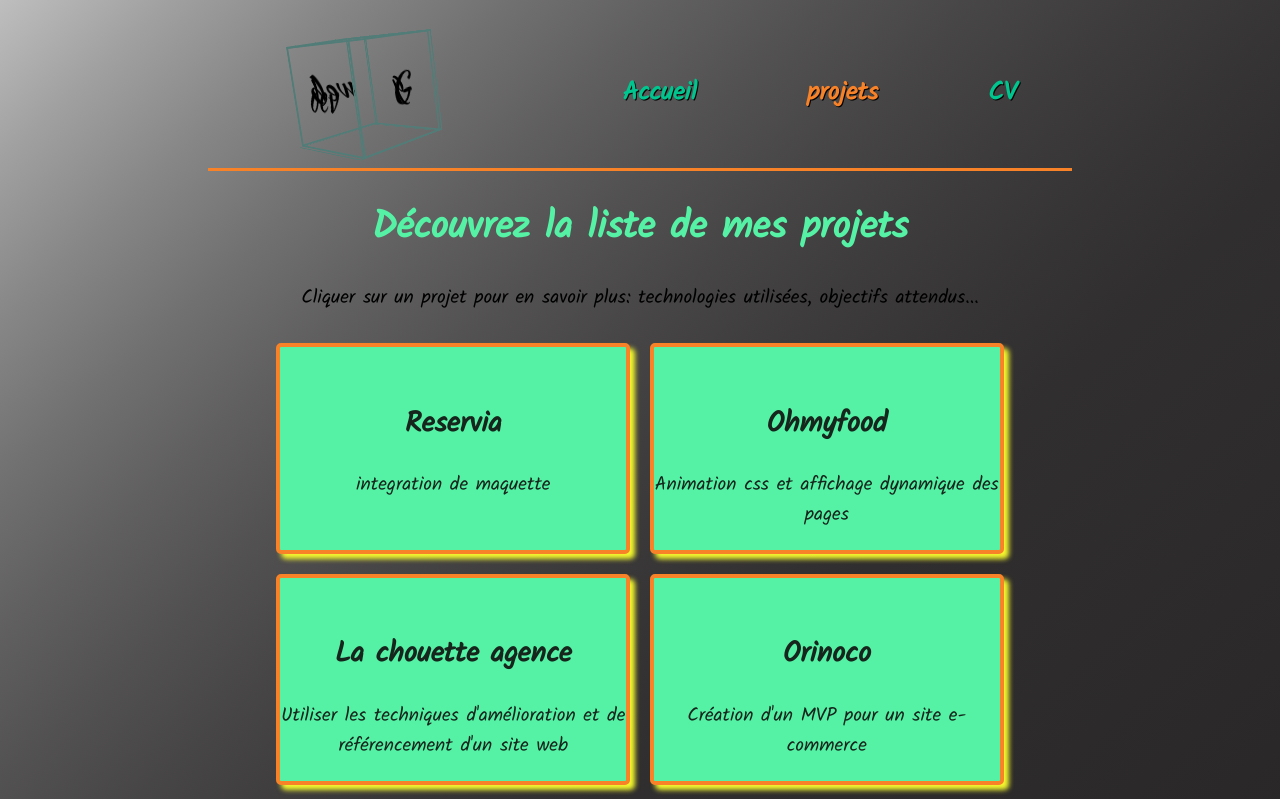
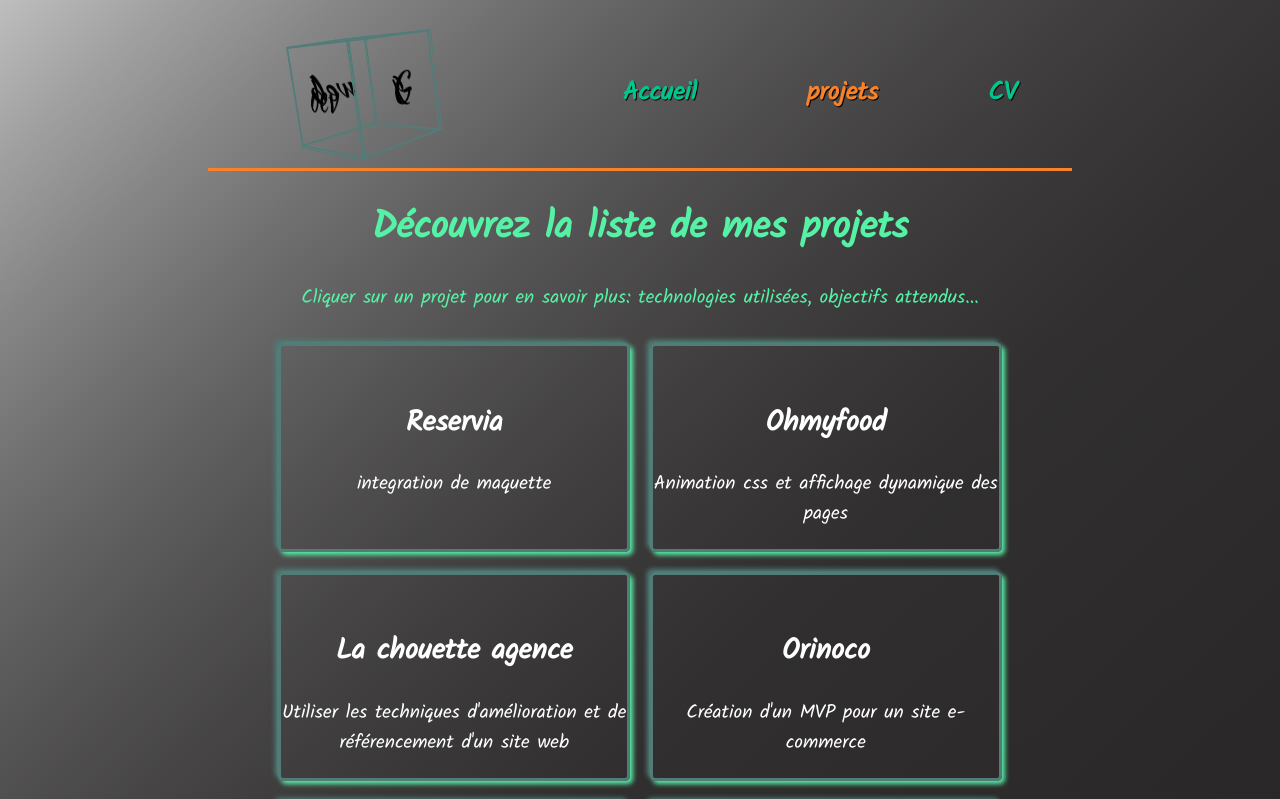
Before and after one commit to ghislaingirardeau/Portfolio_Nuxt, a Nuxt app: page /projets in a window 1280 px wide. Shown: the top 799 px of the page. Built offline with nearby package versions, Linux system fonts and the light colour scheme.

Commit message:
custom btn link

```diff
--- a/assets/css/main.scss
+++ b/assets/css/main.scss
@@ -2,6 +2,7 @@
 @import 'sass/body.scss';
 @import 'sass/pages/accueil.scss';
 @import 'sass/components/logo.scss';
+@import 'sass/components/button.scss';
 @import 'sass/components/nav_link.scss';
 @import 'sass/components/footer.scss';
 @import 'sass/pages/projet.scss';
--- /dev/null
+++ b/assets/css/sass/components/button.scss
@@ -0,0 +1,8 @@
+.btn--download{
+    margin-bottom: 30px;
+    font-size: 1.2rem;
+    font-weight: bold;
+    padding: 10px;
+    border-radius: 5px 5px;
+    @include anim-btn($color-btn);
+}
--- a/assets/css/sass/pages/projet.scss
+++ b/assets/css/sass/pages/projet.scss
@@ -1,19 +1,19 @@
-.page__projet--layout {
-    display: flex;
-    flex-wrap: wrap;
-    justify-content: center;
+.page__projet{
+    & > p{
+        color: $color-primary;
+    }
+    &--layout{
+        display: flex;
+        flex-wrap: wrap;
+        justify-content: center;
+    }
 }
 
 .page__projet--link {
-    background-color: $color-primary;
-    border: 4px solid $color-third;
     border-radius: 5px 5px;
-    box-shadow: 5px 5px 5px $color-secondary;
     width: 40%;
     margin: 10px 10px 10px 10px;
-    color: $color-dark;
     text-decoration: none;
-    &:hover {
-        text-decoration: underline;
-    }
+    @include anim-btn($color-lien);
+
 }
--- a/assets/css/sass/variable/variable.scss
+++ b/assets/css/sass/variable/variable.scss
@@ -4,6 +4,9 @@ $color-third: #f78228;
 $color-dark: #16261c;
 $color-blue-mid: #517c77;
 $color-bright:white;
+$color-lien: white;
+$color-btn: white;
+
 
 $linksize: 1.6rem;
 
@@ -13,3 +16,17 @@ $linksize: 1.6rem;
 
 $font_paragraphe: 'Kalam', cursive;
 $font_logo: 'Kaushan Script', cursive;
+
+@mixin anim-btn ($color) {
+    transition: all ease 400ms;
+    cursor: pointer;
+    background-color: transparent;
+    box-shadow: 3px 3px 5px $color-primary, -3px -3px 5px $color-blue-mid;
+    border: 3px solid $color-blue-mid;
+    color: $color;
+    &:hover{
+        border: 3px solid $color-blue-mid;
+        color: $color-primary;
+        box-shadow: none;
+    }
+}
--- a/pages/cv.vue
+++ b/pages/cv.vue
@@ -4,7 +4,7 @@
         <h1>Mon parcours professionnel, mes formations et mes expériences personnelles...</h1>
         <div class="page__cv">
             <a href="../assets/logo/CV_développeur_web.pdf" download>
-                <button class="page__cv--btndownload">Télécharger mon CV</button>
+                <button class="btn btn--download">Télécharger mon CV</button>
             </a> <br>
         </div>
     </main>
--- a/pages/projets.vue
+++ b/pages/projets.vue
@@ -3,7 +3,7 @@
         <h1>Découvrez la liste de mes projets</h1>
         <p>Cliquer sur un projet pour en savoir plus: technologies utilisées, objectifs attendus...</p>
         <div class="page__projet--layout">
-                <NuxtLink v-for="item in project" :key="item.id" class="page__projet--link" :to="{ name: 'projet-id', params: {id: item.id}}">
+                <NuxtLink v-for="item in project" :key="item.id" class="page__projet--link btn--projets" :to="{ name: 'projet-id', params: {id: item.id}}">
                     <article>
                         <img src="" alt="" class="page__projet--image">
                         <h2>{{item.name}}</h2>
```
